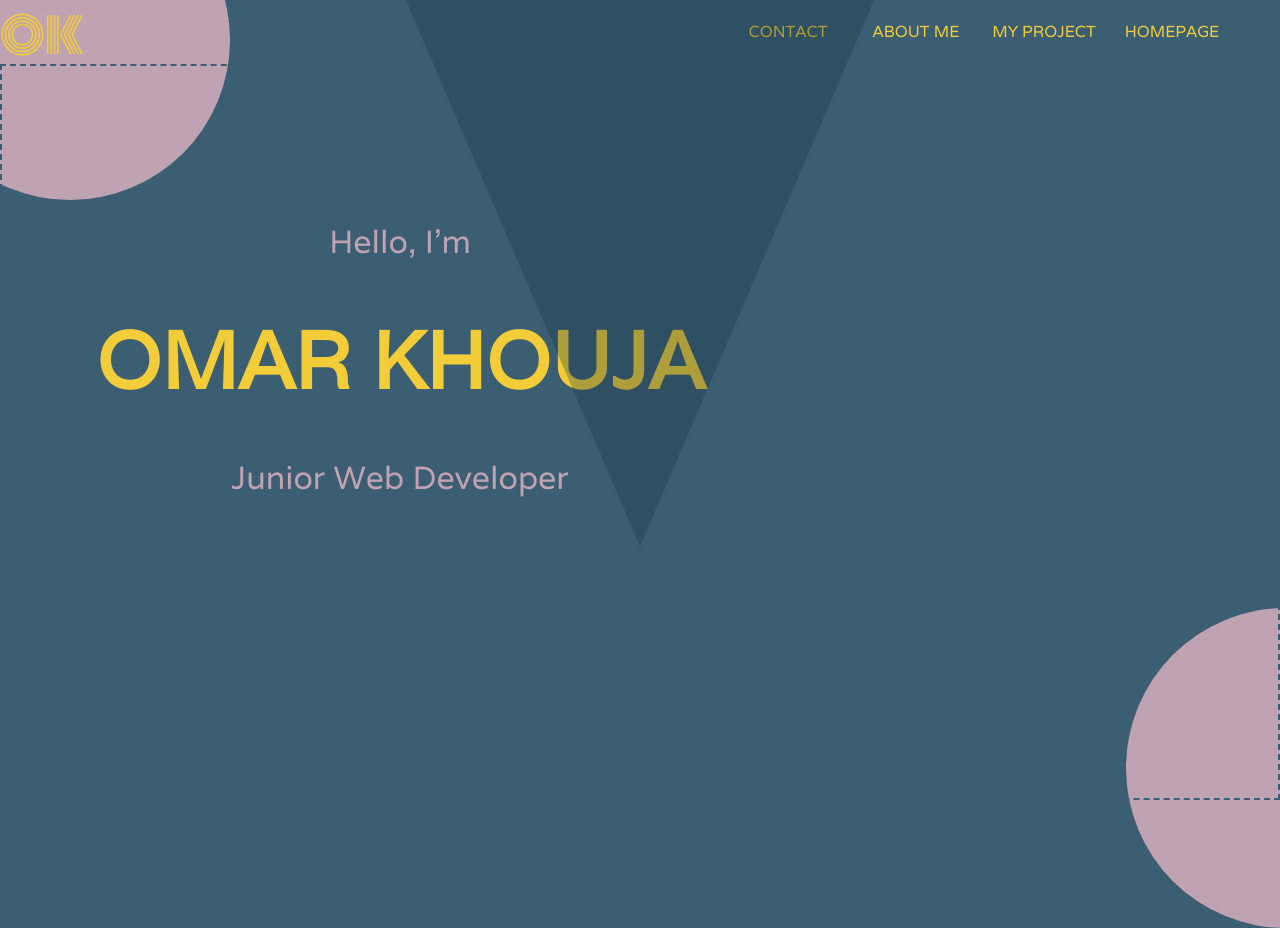
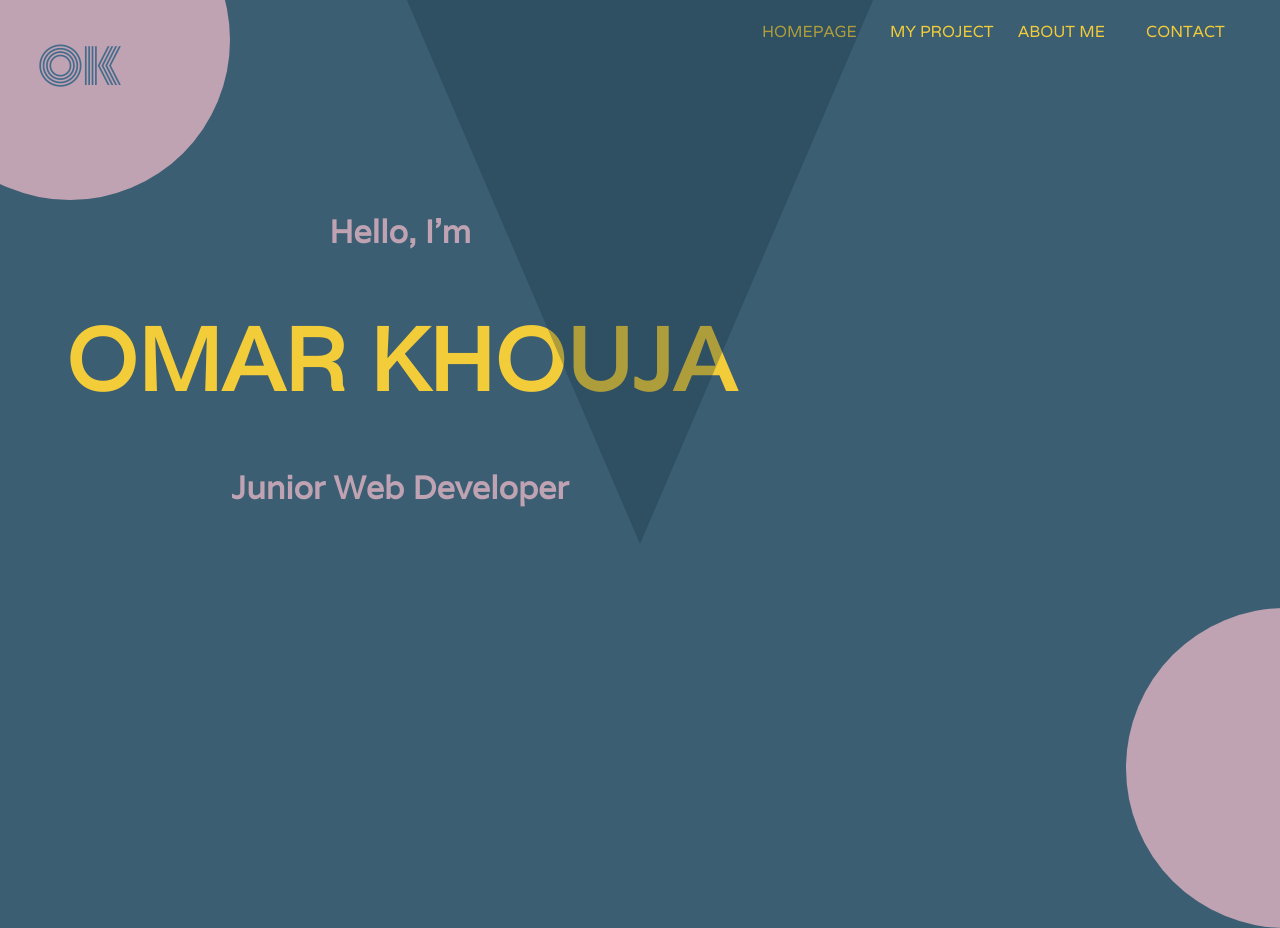
Before and after one commit to okhouja/my-portfolio, a React (Create React App) app: page / in a window 1280 px wide. Shown: the top 928 px of the page. Built offline with nearby package versions, Linux system fonts and the light colour scheme.

Commit message:
Design main section with nav

```diff
--- a/src/sass/abstracts/_variables.scss
+++ b/src/sass/abstracts/_variables.scss
@@ -5,6 +5,7 @@ $field-color3: #7ea1bf;
 $field-color4: #132f40;
 $field-color5: #3c5e73;
 $field-color6: #f2cc39;
+$field-color7: #ffffff;
 
 // sizes
 // $field-height: 65px;
--- a/src/sass/components/_container.scss
+++ b/src/sass/components/_container.scss
@@ -19,7 +19,7 @@ body {
 }
 
 .mainContainer {
-  border: 2px $field-color5 dashed;
+  // border: 2px $field-color5 dashed;
   // width: 100%;
   // height: 29.6rem;
   height: 92vh;
@@ -31,12 +31,14 @@ body {
   height: 25rem;
   // margin: auto;
   // position: absolute;
-  margin-top: -40rem;
+  // margin-top: -40rem;
   @include flex-center;
+  z-index: -1;
 
   .herotext {
     color: $field-color1;
     font-size: 2rem;
+    font-weight: 600;
   }
   ul {
     list-style: none;
@@ -46,6 +48,9 @@ body {
     // word-spacing: 0.2rem;
   }
   h1 {
-    font-size: 5rem;
+    font-size: 5.5rem;
+    color: $field-color6;
+
+    font-weight: 900;
   }
 }
--- a/src/sass/layouts/_general-layout.scss
+++ b/src/sass/layouts/_general-layout.scss
@@ -1,6 +1,6 @@
-// .header {
-//   @include flex-center;
-// }
+.header {
+  @include flex-center;
+}
 
 // .header li {
 //   display: inline;
@@ -14,28 +14,40 @@
   // border: 2px blue dashed;
   font-family: "Monoton", cursive;
   font-size: 3rem;
-  margin-top: auto;
+  margin-top: 4.5rem;
+  padding-left: 2rem;
+  color: $field-color2;
+  font-weight: 100;
+
+  // font-style: bold;
 }
 .navBar {
   // display: inline;
 
-  // display: flex;
+  display: flex;
+  justify-content: flex-end;
   // justify-content: space-around;
-  // flex-direction: row;
+  // flex-direction: row-reverse;
   width: 90%;
-  float: right;
+  // float: right;
   // border: 2px green dotted;
   ul {
-    display: inline;
+    // display: inline;
+    @include flex-center;
+    list-style-type: none;
+    // transform: rotate(180deg);
   }
   li {
-    display: inline;
-    text-align: center;
+    // display: inline;
+    // text-align: center;
+    // color: $field-color2;
+    // transform: rotate(180deg);
 
     // display: flex;
-    // justify-content: flex-end;
+    // flex: 0 0 auto;
+    justify-content: center;
     float: right;
-    // flex-direction: column-reverse;
+    flex-direction: row-reverse;
     // border: 2px rgb(67, 134, 196) dotted;
     width: 8rem;
     // height: 4rem;
```
